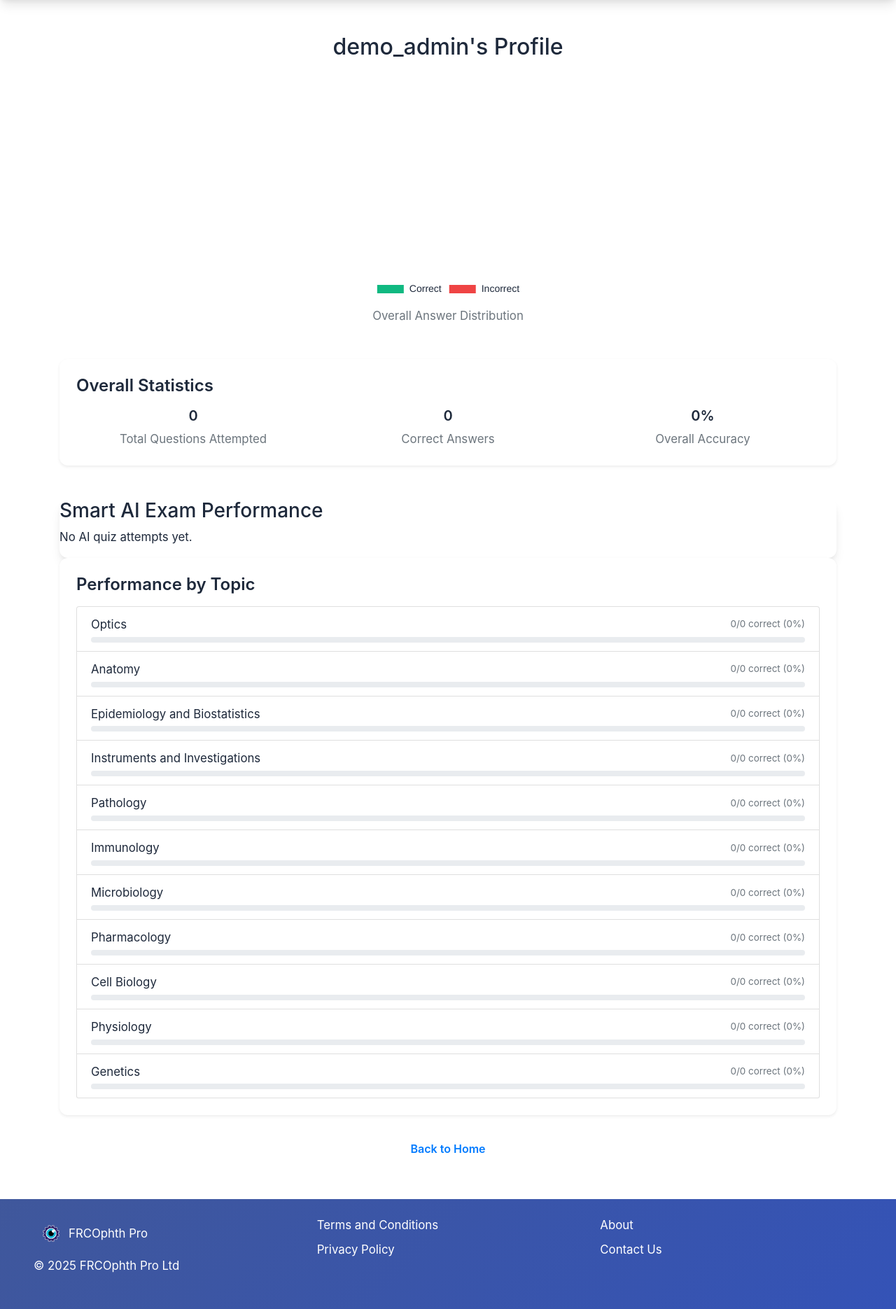
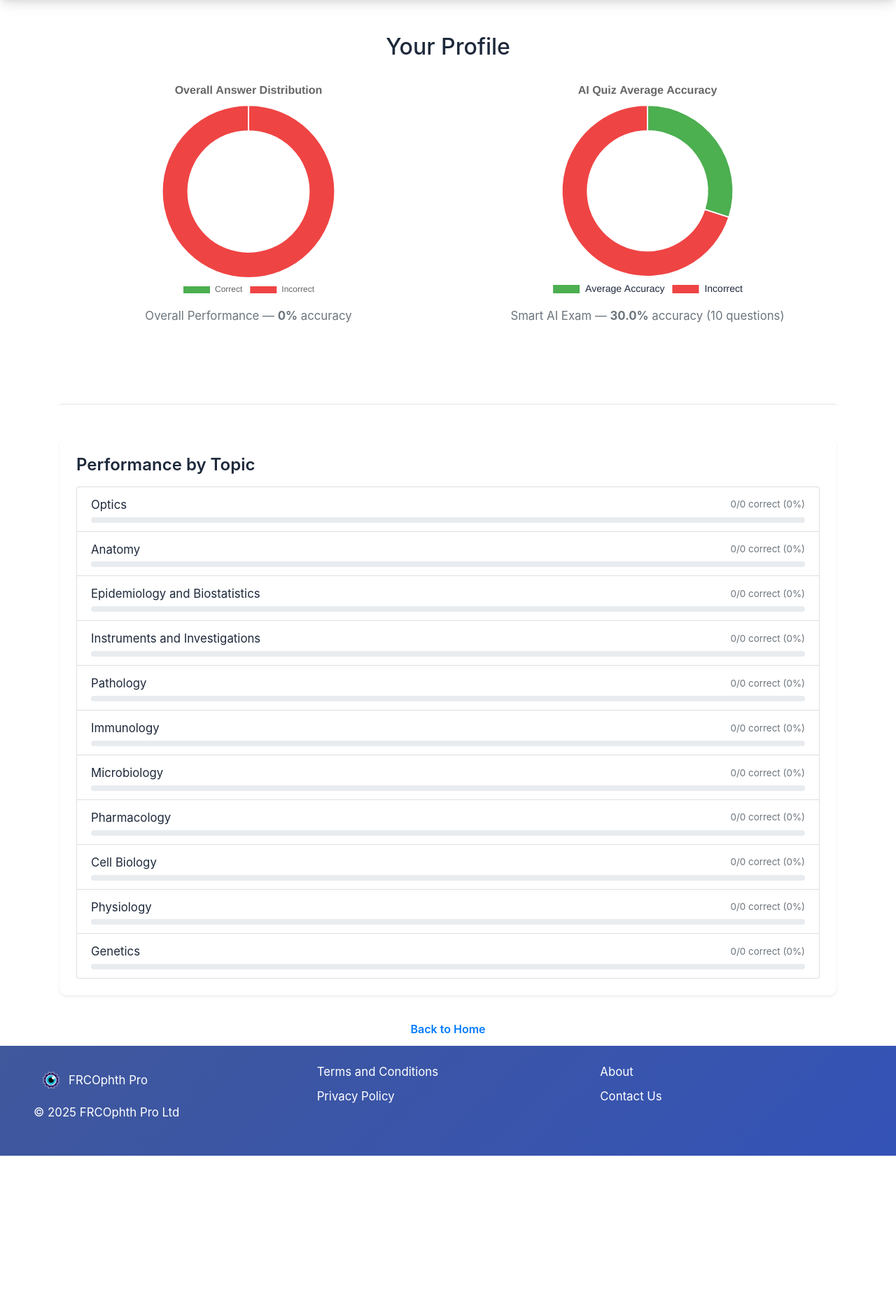
Before and after one commit to RoadtoFire/FRCOphth-Pro, a Django app: page /Quizzes/profile/ in a window 1280 px wide. Shown: the part 96-1966 px from the top of the page at 70% size. After the commit the page ends 1747 px from the top, so only its background shows below. Run offline with Django 5.2, Linux system fonts and the light colour scheme; a user stored in the database is signed in; data comes from the database, SQL or seed files in the repository; both versions use the stored data as it was after the commit; some libraries are stand-ins or nearby versions.

Commit message:
Corrected profile logic

```diff
--- a/Quizzes/templates/Quizzes/ai_quiz_select.html
+++ b/Quizzes/templates/Quizzes/ai_quiz_select.html
@@ -4,7 +4,7 @@
   <h3 class="mb-3">AI Exam Generator</h3>
   <p>Choose the number of questions you’d like to attempt.</p>
 
-  <form method="POST" action="{% url 'Quizzes:ai_quiz_start' %}">
+  <form method="POST" action="{% url 'Quizzes:ai_quiz_start' %}"  onsubmit="console.log('Form submitting...');">
   {% csrf_token %}
   <div class="form-group mb-3">
     <label for="total_questions" class="form-label">Select Number of Questions:</label>
--- a/Quizzes/templates/Quizzes/base.html
+++ b/Quizzes/templates/Quizzes/base.html
@@ -512,6 +512,7 @@
     <!-- ✅ GLOBAL JS -->
     <script src="https://cdnjs.cloudflare.com/ajax/libs/jquery/3.6.0/jquery.min.js"></script>
     <script src="https://cdnjs.cloudflare.com/ajax/libs/twitter-bootstrap/4.5.2/js/bootstrap.min.js"></script>
+    <script src="https://cdn.jsdelivr.net/npm/chart.js"></script>
     {% block extra_scripts %}{% endblock %}
   </body>
 </html>
--- a/Quizzes/templates/Quizzes/profile.html
+++ b/Quizzes/templates/Quizzes/profile.html
@@ -2,57 +2,35 @@
 {% load static %}
 
 {% block content %}
-<div class="container mt-5 mb-5">
-  <h2 class="text-center mb-4">{{ user.username }}'s Profile</h2>
+<div class="container mt-5">
+  <h2 class="text-center mb-4">Your Profile</h2>
 
-    <div class="text-center mb-5">
+  <div class="row justify-content-center">
+    <!-- Overall Performance Chart -->
+    <div class="col-md-6 text-center mb-5">
       <div style="max-width: 320px; margin: 0 auto;">
-        <canvas id="accuracyChart"></canvas>
+        <canvas id="performanceChart"></canvas>
       </div>
-    <p class="text-muted mt-2">Overall Answer Distribution</p>
+      <p class="text-muted mt-2">
+        Overall Performance — <strong>{{ overall_accuracy|default:"0" }}%</strong> accuracy
+      </p>
     </div>
-
-
-
-
-  <div class="card shadow-sm p-4 mb-5">
-    <h4 class="mb-3">Overall Statistics</h4>
-    <div class="row text-center">
-      <div class="col-md-4">
-        <h5 class="fw-bold">{{ overall_attempted }}</h5>
-        <p class="text-muted mb-0">Total Questions Attempted</p>
-      </div>
-      <div class="col-md-4">
-        <h5 class="fw-bold">{{ overall_correct }}</h5>
-        <p class="text-muted mb-0">Correct Answers</p>
-      </div>
-      <div class="col-md-4">
-        <h5 class="fw-bold">{{ overall_accuracy }}%</h5>
-        <p class="text-muted mb-0">Overall Accuracy</p>
-      </div>
-    </div>
-  </div>
-
 
     <!-- AI Quiz Performance Chart -->
     {% if ai_recent %}
-  <div class="card mt-4">
-    <h3 class="mb-3">Smart AI Exam Performance</h3>
-    <canvas id="aiQuizChart" width="400" height="200"></canvas>
-    <p class="mt-3 text-center">
-      <strong>Most Recent:</strong> {{ ai_recent }}% ({{ ai_recent_questions }} questions)
-      <br>
-      <strong>Average Accuracy:</strong> {{ ai_average }}%
+    <div class="col-md-6 text-center mb-5">
+      <div style="max-width: 320px; margin: 0 auto;">
+        <canvas id="aiQuizChart"></canvas>
+      </div>
+      <p class="text-muted mt-2">
+        Smart AI Exam — <strong>{{ ai_average }}%</strong> accuracy
+        ({{ ai_recent_questions }} questions)
       </p>
     </div>
-  {% else %}
-  <div class="card mt-4">
-    <h3>Smart AI Exam Performance</h3>
-    <p>No AI quiz attempts yet.</p>
+    {% endif %}
   </div>
-  {% endif %}
 
-
+  <hr class="my-5">
 
  <div class="card shadow-sm p-4">
     <h4 class="mb-3">Performance by Topic</h4>
@@ -81,7 +59,7 @@
         {% endfor %}
       </div>
     {% else %}
-      <p class="text-muted text-center mb-0">No exam data yet. Start an exam to see your stats!</p>
+      <p class="text-muted text-center mb-0">No quiz data yet. Start a quiz to see your stats!</p>
     {% endif %}
   </div>
 
@@ -92,121 +70,81 @@
   </div>
 </div>
 
-
-
-{% block extra_scripts %}
+<!-- Chart.js -->
 <script src="https://cdn.jsdelivr.net/npm/chart.js"></script>
 
-
+<!-- Overall Chart Script -->
 <script>
 document.addEventListener("DOMContentLoaded", function () {
-  const ctx = document.getElementById("accuracyChart");
-
-  const correct = {{ overall_correct|default:0 }};
-  const attempted = {{ overall_attempted|default:0 }};
-  const wrong = attempted - correct;
-
-  new Chart(ctx, {
-    type: "pie",
+  const ctxOverall = document.getElementById('performanceChart');
+  if (ctxOverall) {
+    const overallAccuracy = {{ overall_accuracy|default:0 }};
+    new Chart(ctxOverall, {
+      type: 'doughnut',
       data: {
-      labels: ["Correct", "Incorrect"],
+        labels: ['Correct', 'Incorrect'],
         datasets: [{
-        data: [correct, wrong],
-        backgroundColor: ["#10b981", "#ef4444"],
-        borderColor: ["#ffffff", "#ffffff"],
+          data: [overallAccuracy, 100 - overallAccuracy],
+          backgroundColor: ['#4CAF50', '#ef4444'], // ✅ Green + Red
+          borderColor: ['#ffffff', '#ffffff'],
           borderWidth: 2,
-      }],
+          cutout: '70%'
+        }]
       },
       options: {
         responsive: true,
+        maintainAspectRatio: true,
         plugins: {
-        legend: {
-          position: "bottom",
-          labels: {
-            font: { size: 14 },
-            color: "#1e293b"
-          }
-        },
-        tooltip: {
-          callbacks: {
-            label: function (context) {
-              const total = correct + wrong;
-              const value = context.raw;
-              const percentage = total ? ((value / total) * 100).toFixed(1) : 0;
-              return `${context.label}: ${value} (${percentage}%)`;
+          legend: { position: 'bottom' },
+          title: {
+            display: true,
+            text: 'Overall Answer Distribution',
+            font: { size: 16 }
           }
         }
       }
+    });
   }
-    },
 });
-});
+</script>
 
-
-
+<!-- AI Quiz Chart Script -->
 {% if ai_recent %}
-  const ctxAI = document.getElementById('aiQuizChart').getContext('2d');
+<script>
+document.addEventListener("DOMContentLoaded", function () {
+  const ctxAI = document.getElementById('aiQuizChart');
+  if (ctxAI) {
+    const aiScore = {{ ai_average }};
     new Chart(ctxAI, {
       type: 'doughnut',
       data: {
-      labels: ['Average Accuracy', 'Remaining'],
+        labels: ['Average Accuracy', 'Incorrect'],
         datasets: [{
-        data: [{{ ai_average }}, {{ 100|add:"-ai_average" }}],
-        borderWidth: 1,
-        backgroundColor: ['#4CAF50', '#e0e0e0'],
-        hoverOffset: 4
+          data: [aiScore, 100 - aiScore],
+          backgroundColor: ['#4CAF50', '#ef4444'], // ✅ Matching colors
+          borderColor: ['#ffffff', '#ffffff'],
+          borderWidth: 2,
+          cutout: '70%'
         }]
       },
       options: {
+        responsive: true,
+        maintainAspectRatio: true,
         plugins: {
           legend: {
             position: 'bottom',
+            labels: { font: { size: 14 }, color: '#1e293b' }
           },
           title: {
             display: true,
             text: 'AI Quiz Average Accuracy',
             font: { size: 16 }
           }
-      },
-      cutout: '70%'
-    }
-  });
-  {% endif %}
-
-
-  {% if ai_scores %}
-  const ctxTrend = document.getElementById('aiQuizTrendChart').getContext('2d');
-  new Chart(ctxTrend, {
-    type: 'line',
-    data: {
-      labels: {{ ai_labels|safe }},
-      datasets: [{
-        label: 'AI Quiz Scores (%)',
-        data: {{ ai_scores|safe }},
-        fill: false,
-        tension: 0.3,
-        borderColor: '#2196F3',
-        backgroundColor: '#2196F3',
-        borderWidth: 2,
-        pointRadius: 4
-      }]
-    },
-    options: {
-      scales: {
-        y: { beginAtZero: true, max: 100 }
-      },
-      plugins: {
-        legend: { display: false },
-        title: {
-          display: true,
-          text: 'AI Quiz Progress Over Time',
-          font: { size: 16 }
-        }
         }
       }
     });
+  }
+});
+</script>
 {% endif %}
-</script>
 {% endblock %}
-
-{% endblock %}
--- a/Quizzes/views.py
+++ b/Quizzes/views.py
@@ -14,38 +14,53 @@ from .models import Question
 
 # Example topic weights (adjust yours accordingly)
 TOPIC_WEIGHTS = {
-    "Optics" : 24,
-    "Epidemiology and Biostatistics" : 16,
-    "Anatomy" : 9,
-    "Instruments and Investigations" : 8,
-    "Pathology" : 7,
-    "Immunology" : 7,
-    "Embryology" : 7,
-    "Microbiology" : 7,
-    "Pharmacology" : 2,
-    "Genetics" : 2,
-    "Biochemistry" : 4,
-    "Cell Biology" : 3,
-    "Physiology" : 3,
-    "Genetics" : 1,
-
+    "Optics": 28,
+    "Epidemiology and Biostatistics": 19,
+    "Anatomy": 12,
+    "Instruments and Investigations": 8,
+    "Pathology": 7,
+    "Immunology": 7,
+    "Microbiology": 7,
+    "Pharmacology": 2,
+    "Cell Biology": 3,
+    "Physiology": 3,
+    "Genetics": 4,
 }
 
 def get_weighted_questions(total_questions):
     """
-    Selects questions proportionally to topic weights.
+    Selects questions proportionally to topic weights by QUIZ title.
     Ensures rounding errors never reduce total question count.
     """
-    questions_by_topic = {topic: Question.objects.filter(category__name=topic) for topic in TOPIC_WEIGHTS.keys()}
+    # Get questions by topic (using quiz__title instead of category__name)
+    questions_by_topic = {
+        topic: list(Question.objects.filter(quiz__title=topic))
+        for topic in TOPIC_WEIGHTS.keys()
+    }
+
+    # Filter to only topics that have questions
+    topics_with_questions = {k: v for k, v in questions_by_topic.items() if v}
+
+    if not topics_with_questions:
+        print("❌ ERROR: No questions found for any topics!")
+        return []
+
+    # Normalize weights for available topics only
+    available_weights = {k: TOPIC_WEIGHTS[k] for k in topics_with_questions.keys()}
+    total_weight = sum(available_weights.values())
 
     # Step 1: Base allocation by weight
-    allocation = {topic: int(total_questions * weight) for topic, weight in TOPIC_WEIGHTS.items()}
+    allocation = {}
+    for topic, weight in available_weights.items():
+        normalized_weight = weight / total_weight
+        allocation[topic] = int(total_questions * normalized_weight)
 
     # Step 2: Fix rounding errors (ensure total matches exactly)
     current_total = sum(allocation.values())
+
     if current_total < total_questions:
         # Add leftover questions to heaviest topics first
-        sorted_topics = sorted(TOPIC_WEIGHTS.items(), key=lambda x: x[1], reverse=True)
+        sorted_topics = sorted(available_weights.items(), key=lambda x: x[1], reverse=True)
         for topic, _ in sorted_topics:
             if current_total >= total_questions:
                 break
@@ -53,7 +68,7 @@ def get_weighted_questions(total_questions):
             current_total += 1
     elif current_total > total_questions:
         # Reduce excess from lowest-weight topics
-        sorted_topics = sorted(TOPIC_WEIGHTS.items(), key=lambda x: x[1])
+        sorted_topics = sorted(available_weights.items(), key=lambda x: x[1])
         for topic, _ in sorted_topics:
             if current_total <= total_questions:
                 break
@@ -61,16 +76,17 @@ def get_weighted_questions(total_questions):
                 allocation[topic] -= 1
                 current_total -= 1
 
-    # Step 3: Randomly sample from each category
+    # Step 3: Randomly sample from each topic
     selected_questions = []
     for topic, count in allocation.items():
-        available = list(questions_by_topic[topic])
-        if available:
+        available = questions_by_topic[topic]
+        if available and count > 0:
             sample_size = min(len(available), count)
             selected_questions.extend(random.sample(available, sample_size))
 
     # Step 4: Shuffle the final question list
     random.shuffle(selected_questions)
+
     return selected_questions
 
 
@@ -82,26 +98,37 @@ def ai_quiz_select_view(request):
 @login_required
 def ai_quiz_start_view(request):
     if request.method == "POST":
-        total_questions = int(request.POST.get("total_questions"))
+        total_questions = int(request.POST.get("total_questions", 10))
         selected_questions = get_weighted_questions(total_questions)
 
+        if not selected_questions:
+            messages.warning(request, "Could not generate questions. Please contact support.")
+            return redirect("Quizzes:ai_quiz_select")
+
         ids = [q.id for q in selected_questions]
+
+        # Clear any existing AI quiz session data first
+        for key in list(request.session.keys()):
+            if key.startswith('ai_quiz_'):
+                del request.session[key]
+
+        # Set new session data
         request.session["ai_quiz_queue"] = ids
         request.session["ai_quiz_fresh"] = ids[:]
+        request.session["ai_quiz_answers"] = {}
+
+        # Force session save
         request.session.modified = True
 
-        print("Selected questions:", selected_questions)
-        print("Count:", len(selected_questions))
+        return redirect("Quizzes:ai_quiz_question", question_number=1)
 
-
-        return redirect("Quizzes:ai_quiz_question", question_number=1)
     return redirect("Quizzes:ai_quiz_select")
-
 
 @login_required
 def ai_quiz_question_view(request, question_number):
     """Handles AI Quiz questions with proper submit disabling and last-question protection."""
     queue = request.session.get("ai_quiz_queue", [])
+
     if not queue:
         messages.warning(request, "Your AI quiz has expired or not started.")
         return redirect("Quizzes:ai_quiz_select")
@@ -180,7 +207,7 @@ def ai_quiz_complete_view(request):
     )
     percentage = round((correct / total_attempted) * 100, 1) if total_attempted > 0 else 0
 
-    # ✅ Save this attempt in the DB
+    # Save this attempt in the DB
     AIQuizAttempt.objects.create(
         user=request.user,
         score=percentage,
@@ -719,7 +746,7 @@ def toggle_flag(request, quiz_id, question_id):
 def profile_view(request):
     """
     Displays user's overall and per-topic statistics.
-    Data pulled from Attempt.extra_data['answers'] and linked quizzes.
+    Includes both normal quizzes and AI quiz performance.
     """
     user = request.user
     attempts = Attempt.objects.filter(user=user).select_related("quiz")
@@ -727,10 +754,8 @@ def profile_view(request):
     overall_attempted = 0
     overall_correct = 0
     topic_stats = {}
-    ai_attempts = AIQuizAttempt.objects.filter(user=request.user).order_by("created_at")
-    ai_scores = [a.score for a in ai_attempts]
-    ai_labels = [a.created_at.strftime("%d %b") for a in ai_attempts]
 
+    # ─────────────── Regular Quizzes ───────────────
     for attempt in attempts:
         answers = attempt.extra_data.get("answers", {})
         correct = sum(1 for a in answers.values() if a.get("is_correct"))
@@ -746,24 +771,26 @@ def profile_view(request):
         topic_stats[quiz_title]["correct"] += correct
 
     overall_accuracy = round((overall_correct / overall_attempted) * 100, 1) if overall_attempted else 0
+    recent_attempts = Attempt.objects.filter(user=user).select_related("quiz").order_by("-id")[:10]
 
-    # Add percentage for each topic
+
     for topic, data in topic_stats.items():
         attempted = data["attempted"]
         correct = data["correct"]
         accuracy = round((correct / attempted) * 100, 1) if attempted else 0
         topic_stats[topic]["accuracy"] = accuracy
 
+    # ─────────────── AI Quiz Performance ───────────────
+    ai_average = ai_recent = ai_recent_questions = None
 
-    ai_quiz_history = request.session.get("ai_quiz_history", [])
-    ai_average = round(
-        sum(a["score"] for a in ai_quiz_history) / len(ai_quiz_history),
-        1
-    ) if ai_quiz_history else 0
+    latest_ai = AIQuizAttempt.objects.filter(user=user).order_by("-created_at").first()
 
-    ai_recent = ai_quiz_history[-1]["score"] if ai_quiz_history else None
-    ai_recent_questions = ai_quiz_history[-1]["total_questions"] if ai_quiz_history else 0
+    if latest_ai:
+        ai_recent = round(latest_ai.score, 1)
+        ai_recent_questions = latest_ai.total_questions
+        ai_average = ai_recent  # Same as recent since we’re not tracking history
 
+    # ─────────────── Context ───────────────
     context = {
         "overall_attempted": overall_attempted,
         "overall_correct": overall_correct,
@@ -772,13 +799,10 @@ def profile_view(request):
         "ai_average": ai_average,
         "ai_recent": ai_recent,
         "ai_recent_questions": ai_recent_questions,
-        "ai_scores": ai_scores,
-        "ai_labels": ai_labels,
+        "recent_attempts": recent_attempts,
     }
 
     return render(request, "Quizzes/profile.html", context)
-
-
 
 
 
```
Also changed, not shown: MedicalQuiz/settings.py (+12 -2 lines), Quizzes/management/commands/check_questions.py (added, +45 -0 lines), Quizzes/templates/Quizzes/ai_quiz_complete.html (+10 -4 lines), Quizzes/management/__init__.py (added), Quizzes/management/commands/__init__.py (added), db.sqlite3, media/20181111_182230-COLLAGE.jpg (added). Lines whose indentation alone changed are shown as unchanged.
